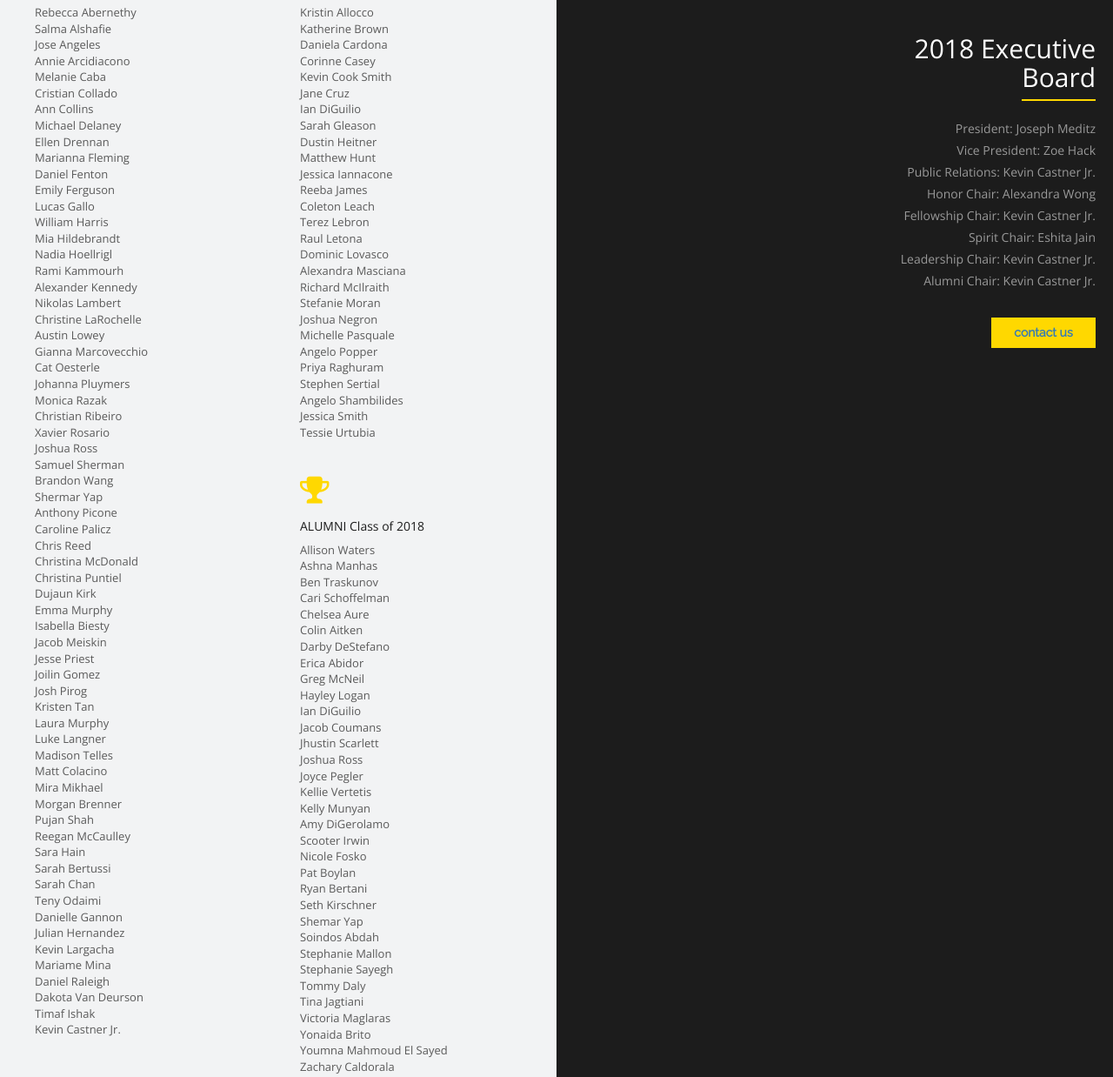
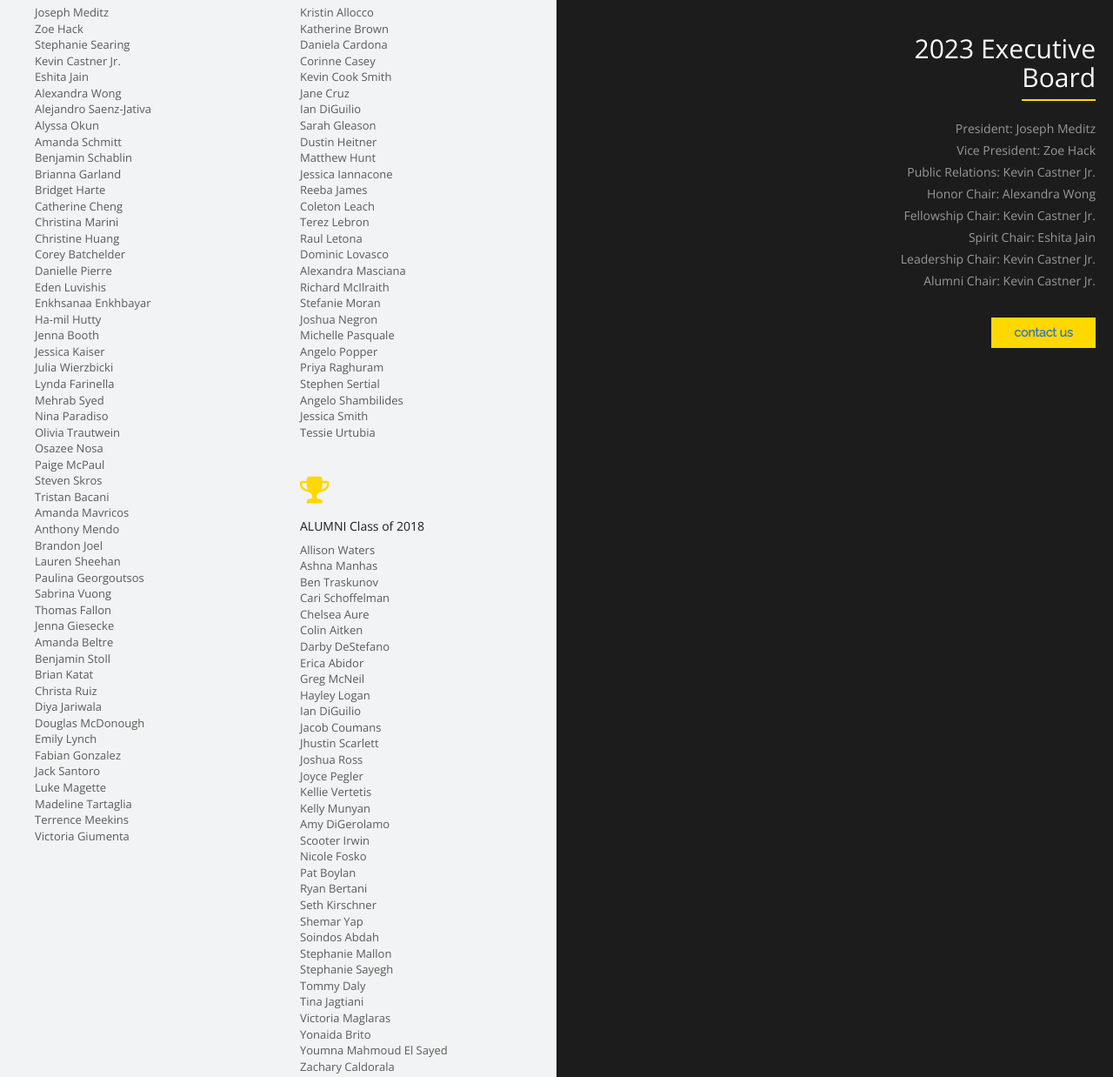
Before and after one commit to gearandtriangle/gearandtriangle, a plain HTML site: page index.html in a window 1280 px wide. Shown: the part 2540-3778 px from the top of the page at 87% size. Drawn offline with nearby package versions, Linux system fonts and the light colour scheme; some packages are replaced by stand-ins of ours.

Commit message:
Update index.html

```diff
--- a/index.html
+++ b/index.html
@@ -251,70 +251,59 @@
                                 <h4>CURRENT MEMBERS</h4>
                                 <div class="text">
 									<ul>
-										<li>Rebecca Abernethy</li>
-										<li>Salma Alshafie</li>
-										<li>Jose Angeles</li>
-										<li>Annie Arcidiacono</li>
-										<li>Melanie Caba</li>
-										<li>Cristian Collado</li>
-										<li>Ann Collins</li>
-										<li>Michael Delaney</li>
-										<li>Ellen Drennan</li>
-										<li>Marianna Fleming</li>
-										<li>Daniel Fenton</li>
-										<li>Emily Ferguson</li>
-										<li>Lucas Gallo</li>
-										<li>William Harris</li>
-										<li>Mia Hildebrandt</li>
-										<li>Nadia Hoellrigl</li>
-										<li>Rami Kammourh</li>
-										<li>Alexander Kennedy</li>
-										<li>Nikolas Lambert</li>
-										<li>Christine LaRochelle</li>
-										<li>Austin Lowey</li>
-										<li>Gianna Marcovecchio</li>
-										<li>Cat Oesterle</li>
-										<li>Johanna Pluymers</li>
-										<li>Monica Razak</li>
-										<li>Christian Ribeiro</li>
-										<li>Xavier Rosario</li>
-										<li>Joshua Ross</li>
-										<li>Samuel Sherman</li>
-										<li>Brandon Wang</li>
-										<li>Shermar Yap</li>
-										<li>Anthony Picone</li>
-										<li>Caroline Palicz</li>
-										<li>Chris Reed</li>
-										<li>Christina McDonald</li>
-										<li>Christina Puntiel</li>
-										<li>Dujaun Kirk</li>
-										<li>Emma Murphy</li>
-										<li>Isabella Biesty</li>
-										<li>Jacob Meiskin</li>
-										<li>Jesse Priest</li>
-										<li>Joilin Gomez</li>
-										<li>Josh Pirog</li>
-										<li>Kristen Tan</li>
-										<li>Laura Murphy</li>
-										<li>Luke Langner</li>
-										<li>Madison Telles</li>
-										<li>Matt Colacino</li>
-										<li>Mira Mikhael</li>
-										<li>Morgan Brenner</li>
-										<li>Pujan Shah</li>
-										<li>Reegan McCaulley</li>
-										<li>Sara Hain</li>
-										<li>Sarah Bertussi</li>
-										<li>Sarah Chan</li>
-										<li>Teny Odaimi</li>
-										<li>Danielle Gannon</li>
-										<li>Julian Hernandez</li>
-										<li>Kevin Largacha</li>
-										<li>Mariame Mina</li>
-										<li>Daniel Raleigh</li>
-										<li>Dakota Van Deurson</li>
-										<li>Timaf Ishak</li>
-										<li>Kevin Castner Jr.</li>
+										<li> Joseph Meditz</li>
+										<li> Zoe Hack</li>
+										<li> Stephanie Searing</li>
+										<li> Kevin Castner Jr.</li>
+										<li> Eshita Jain</li>
+										<li> Alexandra Wong</li>
+										<li> Alejandro Saenz-Jativa</li>
+										<li> Alyssa Okun</li>
+										<li> Amanda Schmitt</li>
+										<li> Benjamin Schablin</li>
+										<li> Brianna Garland</li>
+										<li> Bridget Harte</li>
+										<li> Catherine Cheng</li>
+										<li> Christina Marini</li>
+										<li> Christine Huang</li>
+										<li> Corey Batchelder</li>
+										<li> Danielle Pierre</li>
+										<li> Eden Luvishis</li>
+										<li> Enkhsanaa Enkhbayar</li>
+										<li> Ha-mil Hutty</li>
+										<li> Jenna Booth</li>
+										<li> Jessica Kaiser</li>
+										<li> Julia Wierzbicki</li>
+										<li> Lynda Farinella</li>
+										<li> Mehrab Syed</li>
+										<li> Nina Paradiso</li>
+										<li> Olivia Trautwein</li>
+										<li> Osazee Nosa</li>
+										<li> Paige McPaul</li>
+										<li> Steven Skros</li>
+										<li> Tristan Bacani</li>
+										<li> Amanda Mavricos</li>
+										<li> Anthony Mendo</li>
+										<li> Brandon Joel</li>
+										<li> Lauren Sheehan</li>
+										<li> Paulina Georgoutsos</li>
+										<li> Sabrina Vuong</li>
+										<li> Thomas Fallon</li>
+										<li> Jenna Giesecke</li>
+										<li>Amanda Beltre</li>
+										<li>Benjamin Stoll</li>
+										<li>Brian Katat</li>
+										<li>Christa Ruiz</li>
+										<li>Diya Jariwala</li>
+										<li>Douglas McDonough</li>
+										<li>Emily Lynch</li>
+										<li>Fabian Gonzalez</li>
+										<li>Jack Santoro</li>
+										<li>Luke Magette</li>
+										<li>Madeline Tartaglia</li>
+										<li>Terrence Meekins</li>
+										<li>Victoria Giumenta</li>
+
 									</ul>
 								</div>
                             </div>
@@ -414,7 +403,7 @@
                 	<div class="inner-box">
                         <!--Section Title-->
                         <div class="sec-title aligned-right">
-                            <h2>2018 Executive <span>Board</span></h2>
+                            <h2>2023 Executive <span>Board</span></h2>
                         </div>
 						<div class="text">
 						<ul>
```
